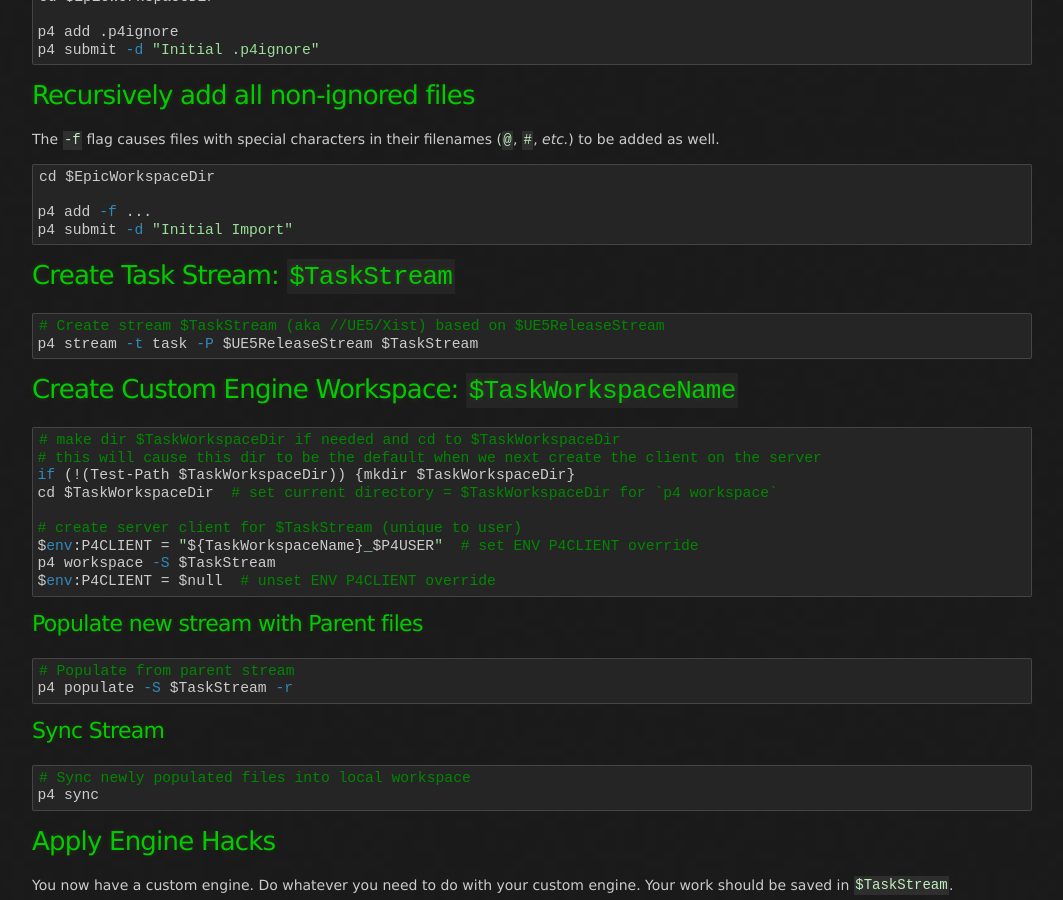
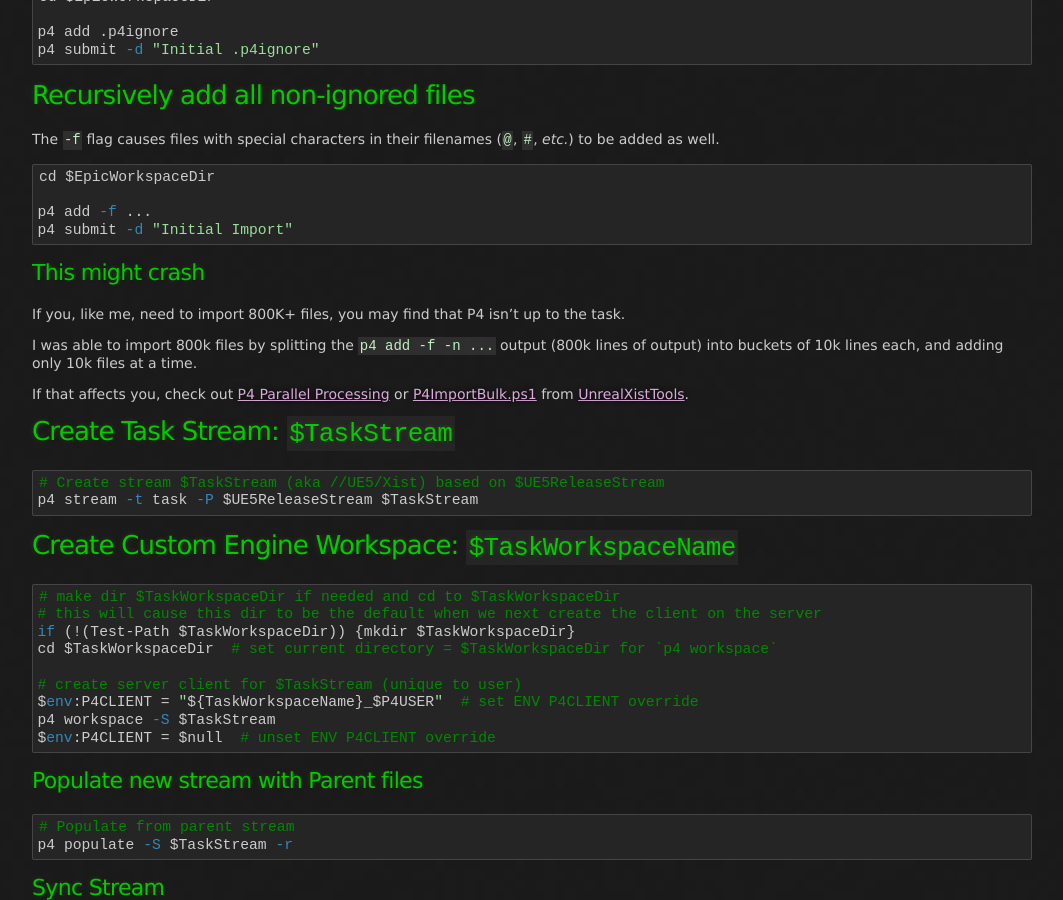
Before and after one commit to x157/x157.github.io, a Jekyll site: the page built from Perforce/How-to-Create-Engine-Source-Depot.md, in a window 1280 px wide and 900 px high, scrolled down 1861 px. Shown: the whole window, without its empty margins (108-1171 px from the left). Built offline with Jekyll 4.4.1, drawn with Linux system fonts in a browser that asks for light colours.

Commit message:
Add P4ImportBulk.ps1 reference

````diff
--- a/Perforce/How-to-Create-Engine-Source-Depot.md
+++ b/Perforce/How-to-Create-Engine-Source-Depot.md
@@ -131,6 +131,17 @@ p4 add -f ...
 p4 submit -d "Initial Import"
 ```
 
+### This might crash
+
+If you, like me, need to import 800K+ files, you may find that P4 isn't up to the task.
+
+I was able to import 800k files by splitting the `p4 add -f -n ...` output (800k lines of output)
+into buckets of 10k lines each, and adding only 10k files at a time.
+
+If that affects you, check out [P4 Parallel Processing](https://www.perforce.com/manuals/cmdref/Content/CmdRef/p4_sync.html#Parallel)
+or [P4ImportBulk.ps1](https://github.com/XistGG/UnrealXistTools/blob/main/P4ImportBulk.ps1)
+from [UnrealXistTools](https://github.com/XistGG/UnrealXistTools).
+
 
 ## Create Task Stream: `$TaskStream`
 
````
